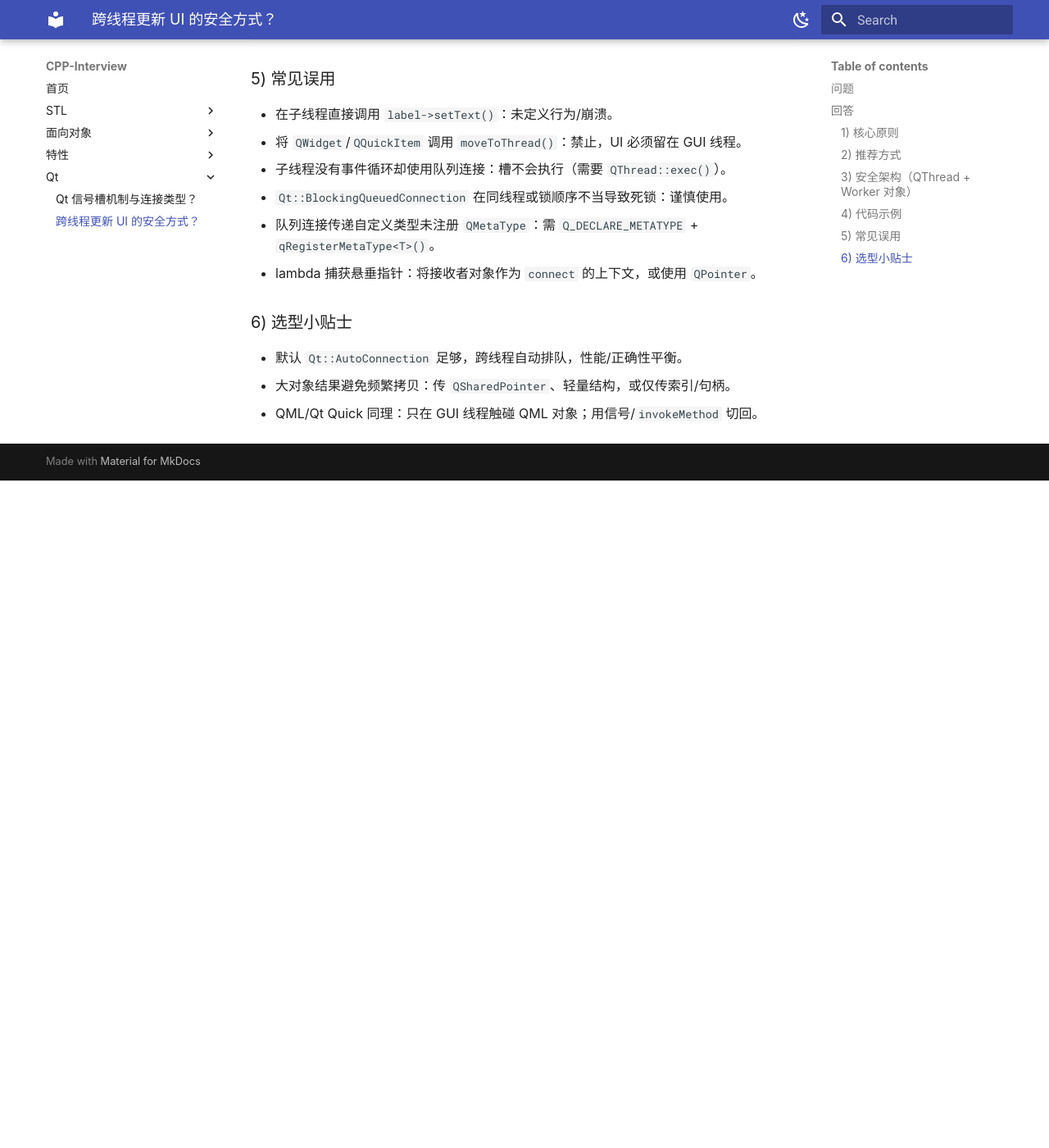
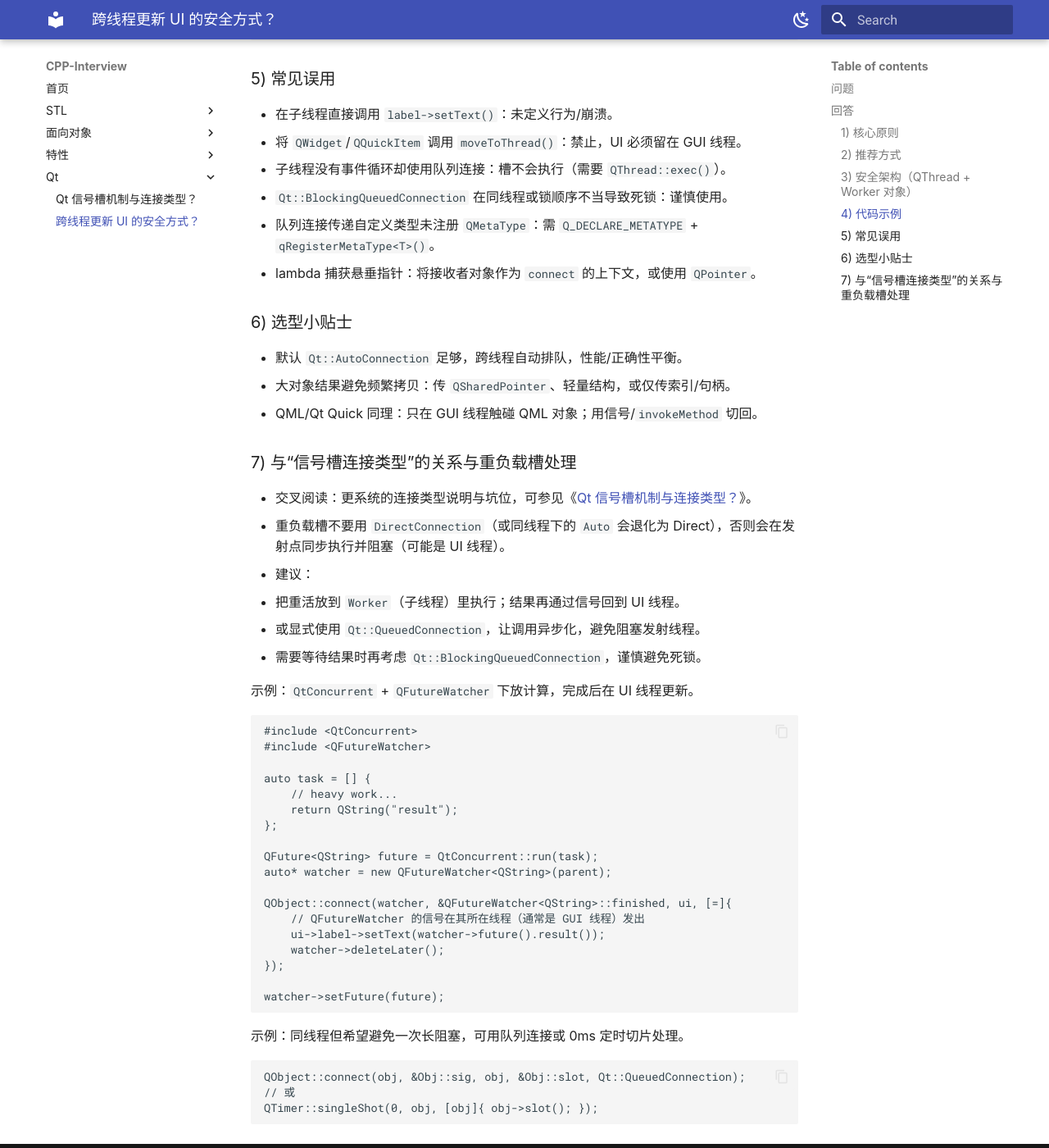
Before and after one commit to SwartzMss/CPP-Interview, an MkDocs documentation site: the page built from docs/qt/cross_thread_ui_update.md, in a window 1280 px wide and 1400 px high, scrolled down 2023 px. Shown: the whole window at 82% size. Built offline with MkDocs 1.6.1 and Material for MkDocs 9.7.7, drawn with Linux system fonts in a browser that asks for light colours; before the commit the page ends 2609 px from its top, so only the background shows below that.

Commit message:
docs(qt): cross-reference connection types; add heavy-slot guidance and QFutureWatcher example to cross-thread UI doc

````diff
--- a/docs/qt/cross_thread_ui_update.md
+++ b/docs/qt/cross_thread_ui_update.md
@@ -101,3 +101,43 @@
 - 默认 `Qt::AutoConnection` 足够，跨线程自动排队，性能/正确性平衡。
 - 大对象结果避免频繁拷贝：传 `QSharedPointer`、轻量结构，或仅传索引/句柄。
 - QML/Qt Quick 同理：只在 GUI 线程触碰 QML 对象；用信号/`invokeMethod` 切回。
+
+### 7) 与“信号槽连接类型”的关系与重负载槽处理
+
+- 交叉阅读：更系统的连接类型说明与坑位，可参见《[Qt 信号槽机制与连接类型？](signals_and_slots.md)》。
+- 重负载槽不要用 `DirectConnection`（或同线程下的 `Auto` 会退化为 Direct），否则会在发射点同步执行并阻塞（可能是 UI 线程）。
+- 建议：
+  - 把重活放到 `Worker`（子线程）里执行；结果再通过信号回到 UI 线程。
+  - 或显式使用 `Qt::QueuedConnection`，让调用异步化，避免阻塞发射线程。
+  - 需要等待结果时再考虑 `Qt::BlockingQueuedConnection`，谨慎避免死锁。
+
+示例：`QtConcurrent` + `QFutureWatcher` 下放计算，完成后在 UI 线程更新。
+
+```cpp
+#include <QtConcurrent>
+#include <QFutureWatcher>
+
+auto task = [] {
+    // heavy work...
+    return QString("result");
+};
+
+QFuture<QString> future = QtConcurrent::run(task);
+auto* watcher = new QFutureWatcher<QString>(parent);
+
+QObject::connect(watcher, &QFutureWatcher<QString>::finished, ui, [=]{
+    // QFutureWatcher 的信号在其所在线程（通常是 GUI 线程）发出
+    ui->label->setText(watcher->future().result());
+    watcher->deleteLater();
+});
+
+watcher->setFuture(future);
+```
+
+示例：同线程但希望避免一次长阻塞，可用队列连接或 0ms 定时切片处理。
+
+```cpp
+QObject::connect(obj, &Obj::sig, obj, &Obj::slot, Qt::QueuedConnection);
+// 或
+QTimer::singleShot(0, obj, [obj]{ obj->slot(); });
+```
````
